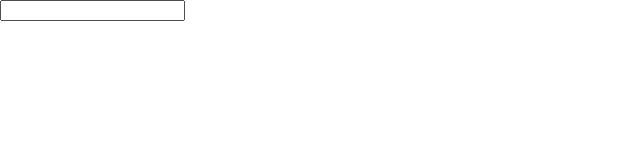
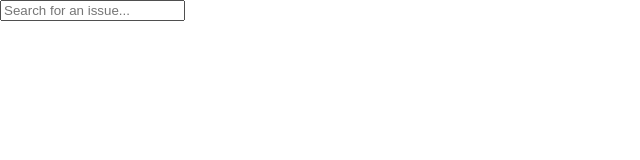
Before and after one commit to tanujlalwani/react-issues, a Vue app: page / in a window 1280 px wide. Shown: the top 160 px of the page, without its empty margins (0-640 px from the left). Built offline with nearby package versions, Linux system fonts and the light colour scheme; a web font is replaced by a local one.

Commit message:
[REFACTOR]: Refactor SearchBar template

```diff
--- a/src/components/SearchBar.vue
+++ b/src/components/SearchBar.vue
@@ -1,21 +1,43 @@
 <template>
   <div class="search-bar">
-    <input class="search-bar__input" v-model="query" @input="search" />
-    <ul v-if="issues" class="search-bar__results-list">
-      <li class="search-bar__results-list__item" v-for="issue in issues" :key="issue.id">
-        <a :href="issue.html_url" target="_blank">
-          <div>
-            <span>{{ issue.title }}</span>
-            <div>
+    <input
+      class="search-bar__input"
+      :class="{ 'search-bar__input--active': query }"
+      v-model="query"
+      @input="search"
+      placeholder="Search for an issue..."
+    />
+    <ul v-if="no_results" class="search-bar__issue-list">
+      <li class="issue">
+        <span class="no-issue__title">
+          <span v-if="this.api_limit_exceeded">Github API limit exceeded.</span>
+          <span v-else>No issues found.</span>
+        </span>
+      </li>
+    </ul>
+    <ul v-else class="search-bar__issue-list" v-show="query">
+      <li
+        class="issue"
+        v-for="(issue, index) in issues"
+        :key="index"
+        :class="{ 'issue--selected': index == selected_issue}"
+        @mouseover="selected_issue = index"
+        @click="openSelected()"
+      >
+        <span class="issue__title" :title="issue.title">{{ issue.title }}</span>
+        <div v-if="issue.labels" class="issue__labels">
           <span
+            class="label"
             v-for="label in issue.labels"
             :key="label.id"
             :style="{ 'background-color': '#'+label.color } "
           >{{ label.name }}</span>
         </div>
-            <span>#{{ issue.number }} opened {{ getDays(issue.created_at) }} by {{ issue.user.login }}</span>
-          </div>
-        </a>
+        <span class="issue__info">
+          #{{ issue.number }}
+          <span v-if="issue.state=='open'">opened {{ getDays(issue.created_at) }}</span>
+          <span v-else>closed {{ getDays(issue.closed_at) }}</span>
+        </span>
       </li>
     </ul>
   </div>
```
Lines whose indentation alone changed are shown as unchanged.
